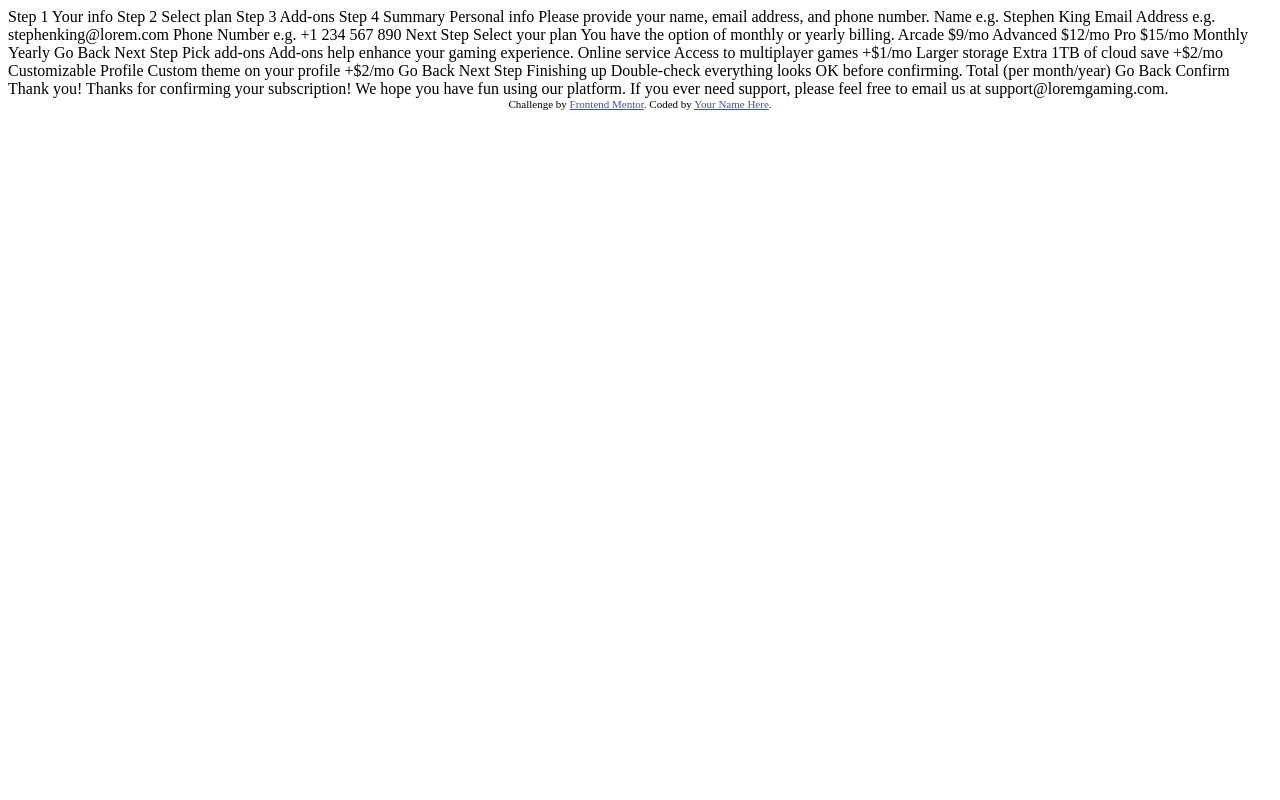
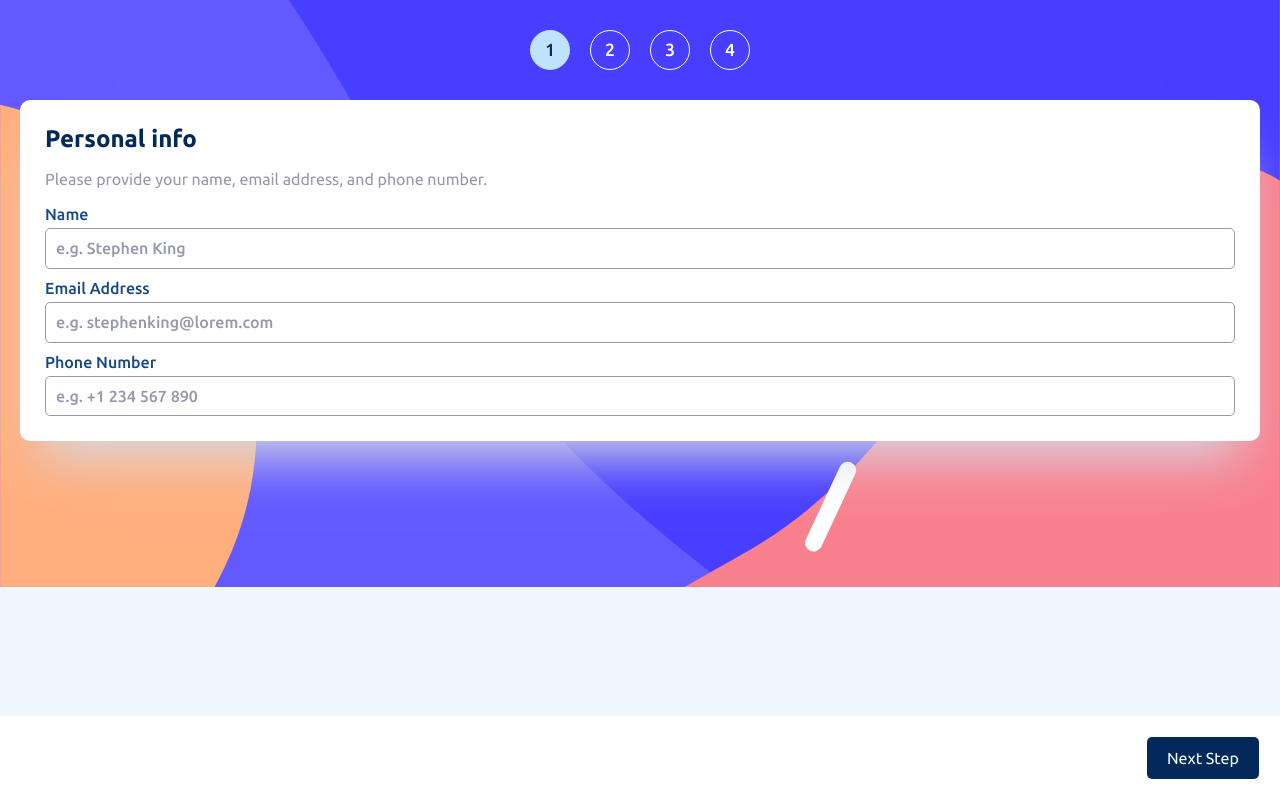
Before and after one commit to Mohammed-Beltagy/Multi-Step-Form, a plain HTML site: page index.html in a window 1280 px wide. Drawn offline with Linux system fonts and the light colour scheme.

Commit message:
added the font usein google fonts, created normalize.css & Created step-1 style for moblie with default validity check

```diff
--- /dev/null
+++ b/css/style.css
@@ -0,0 +1,169 @@
+/* Temporary Style */
+.not-styled {
+  display: none;
+}
+.attribution {
+  font-size: 11px;
+  text-align: center;
+}
+.attribution a {
+  color: hsl(228, 45%, 44%);
+}
+
+/*  ============
+    Global Rules
+    ============  */
+*,
+*::before,
+*::after {
+  margin: 0;
+  padding: 0;
+  box-sizing: border-box;
+}
+
+/* Colors */
+:root {
+  --text-accent: hsl(213, 96%, 18%);
+  --text-accent-active: hsl(213, 71%, 31%);
+  --text-secondry: hsl(231, 11%, 63%);
+  --text-secondry-hight-contrast: hsl(0, 0%, 100%);
+
+  --field-active: hsl(243, 100%, 62%);
+  --field-error: hsl(354, 84%, 57%);
+
+  --bg-active: hsl(206, 94%, 87%);
+  --section-bg: hsl(0, 0%, 100%);
+  --main-bg: hsl(217, 100%, 97%);
+  --shadow: hsl(229, 24%, 87%);
+
+  /* Unused Colors */
+  /* primary */
+  --pastel-blue: hsl(228, 100%, 84%);
+  /* neutral */
+  --alabaster: hsl(231, 100%, 99%);
+}
+
+body {
+  font-family: "Ubuntu", sans-serif;
+  background-color: var(--main-bg);
+}
+
+/*  ===============
+    Conteiner Style
+    ===============  */
+.container {
+  width: 100%;
+  display: grid;
+  grid-template-rows: auto auto 1fr;
+  /* for moblie design */
+  min-height: 100vh;
+  background-image: url("../assets/images/bg-sidebar-mobile.svg");
+  background-repeat: no-repeat;
+  background-size: contain;
+}
+
+/*  =========================
+    Steps order (aside) Style
+    =========================  */
+ul {
+  display: flex;
+  justify-content: center;
+  height: fit-content;
+}
+ul li {
+  display: block;
+  height: fit-content;
+  margin: 30px 10px;
+  list-style: none;
+}
+ul .order {
+  display: flex;
+  justify-content: center;
+  align-items: center;
+
+  height: 40px;
+  width: 40px;
+
+  color: var(--text-secondry-hight-contrast);
+  font-weight: 500;
+  font-size: 1.1em;
+
+  border: 1px solid var(--text-secondry-hight-contrast);
+  border-radius: 100%;
+}
+ul .order.active {
+  color: var(--text-accent);
+  background-color: var(--bg-active);
+  border-color: var(--bg-active);
+}
+ul .text {
+  display: none; /* for mobile */
+}
+
+/*  ==================
+    Main (steps) style
+    ==================  */
+.main {
+  background-color: var(--section-bg);
+  margin: 0 20px;
+  padding: 25px;
+  border-radius: 10px;
+  box-shadow: 0 35px 50px -20px var(--shadow);
+}
+.main h2 {
+  color: var(--text-accent);
+  font-weight: 700;
+}
+.main h2 + p {
+  margin: 15px 0;
+  line-height: 1.4;
+  color: var(--text-secondry);
+}
+.step-one label {
+  display: block;
+  margin: 10px 0 5px;
+  color: var(--text-accent-active);
+  font-weight: 500;
+}
+.step-one input {
+  width: 100%;
+  padding: 10px;
+  outline: none;
+  border: 1px solid var(--text-secondry);
+  border-radius: 5px;
+
+  color: var(--text-accent-active);
+  font-weight: 500;
+}
+.step-one input::placeholder {
+  color: var(--text-secondry);
+}
+.step-one input:focus {
+  border-color: var(--field-active);
+}
+
+/*  ============
+    Footer Style
+    ============  */
+footer {
+  background-color: var(--section-bg);
+  padding: 1px;
+  margin-top: auto;
+}
+footer .next-btn {
+  display: block;
+  padding: 12px 20px;
+  margin: 20px;
+  margin-left: auto;
+
+  background-color: var(--text-accent);
+  color: var(--alabaster);
+  border-radius: 5px;
+
+  border: none;
+  cursor: pointer;
+  transition: 0.3s;
+}
+footer .next-btn:hover {
+  background-color: var(--text-accent-active);
+}
--- a/index.html
+++ b/index.html
@@ -1,126 +1,138 @@
 <!DOCTYPE html>
 <html lang="en">
   <head>
-  <meta charset="UTF-8">
-  <meta name="viewport" content="width=device-width, initial-scale=1.0"> <!-- displays site properly based on user's device -->
+    <meta charset="UTF-8" />
+    <meta name="viewport" content="width=device-width, initial-scale=1.0" />
+    <!-- displays site properly based on user's device -->
 
-  <link rel="icon" type="image/png" sizes="32x32" href="./assets/images/favicon-32x32.png">
+    <link
+      rel="icon"
+      type="image/png"
+      sizes="32x32"
+      href="./assets/images/favicon-32x32.png"
+    />
 
     <title>Frontend Mentor | Multi-step form</title>
 
-  <!-- Feel free to remove these styles or customise in your own stylesheet 👍 -->
-  <style>
-    .attribution { font-size: 11px; text-align: center; }
-    .attribution a { color: hsl(228, 45%, 44%); }
-  </style>
+    <!-- "Ubuntu" Font -->
+    <link rel="preconnect" href="https://fonts.googleapis.com" />
+    <link rel="preconnect" href="https://fonts.gstatic.com" crossorigin />
+    <link
+      href="https://fonts.googleapis.com/css2?family=Ubuntu:wght@400;500;700&display=swap"
+      rel="stylesheet"
+    />
+    <!-- Normalize Style sheet -->
+    <link rel="stylesheet" href="css/normalize.css" />
+    <!-- Beltagy Style sheet -->
+    <link rel="stylesheet" href="css/style.css" />
   </head>
   <body>
+    <div class="container">
+      <ul>
+        <li>
+          <span class="order active">1</span>
+          <div class="text">
+            <h3>Step 1</h3>
+            <span>Your info</span>
+          </div>
+        </li>
+        <li>
+          <span class="order">2</span>
+          <div class="text">
+            <h3>Step 2</h3>
+            <span>Select plan</span>
+          </div>
+        </li>
+        <li>
+          <span class="order">3</span>
+          <div class="text">
+            <h3>Step 3</h3>
+            <span>Add-ons</span>
+          </div>
+        </li>
+        <li>
+          <span class="order">4</span>
+          <div class="text">
+            <h3>Step 4</h3>
+            <span>Summary</span>
+          </div>
+        </li>
+      </ul>
+      <form id="main" class="main">
+        <div class="step-one">
+          <h2>Personal info</h2>
+          <p>Please provide your name, email address, and phone number.</p>
 
+          <label>Name</label>
+          <input type="text" placeholder="e.g. Stephen King" required />
+
+          <label>Email Address</label>
+          <input
+            type="email"
+            placeholder="e.g. stephenking@lorem.com"
+            required
+          />
+
+          <label>Phone Number</label>
+          <input type="tel" placeholder="e.g. +1 234 567 890" required />
+        </div>
+      </form>
+      <footer>
+        <input type="submit" class="next-btn" value="Next Step" form="main" />
+      </footer>
+    </div>
+
+    <div class="not-styled">
       <!-- Sidebar start -->
-
-  Step 1
-  Your info
-
-  Step 2
-  Select plan
-
-  Step 3
-  Add-ons
-
-  Step 4
-  Summary
 
       <!-- Sidebar end -->
 
       <!-- Step 1 start -->
 
-  Personal info
-  Please provide your name, email address, and phone number.
-
-  Name
-  e.g. Stephen King
-
-  Email Address
-  e.g. stephenking@lorem.com
-
-  Phone Number
-  e.g. +1 234 567 890
-
-  Next Step
+      Name Next Step
 
       <!-- Step 1 end -->
 
       <!-- Step 2 start -->
 
-  Select your plan
-  You have the option of monthly or yearly billing.
-
-  Arcade
-  $9/mo
-
-  Advanced
-  $12/mo
-
-  Pro
-  $15/mo
-
-  Monthly
-  Yearly
-
-  Go Back
-  Next Step
+      Select your plan You have the option of monthly or yearly billing. Arcade
+      $9/mo Advanced $12/mo Pro $15/mo Monthly Yearly Go Back Next Step
 
       <!-- Step 2 end -->
 
       <!-- Step 3 start -->
 
-  Pick add-ons
-  Add-ons help enhance your gaming experience.
-
-  Online service
-  Access to multiplayer games
-  +$1/mo
-
-  Larger storage
-  Extra 1TB of cloud save
-  +$2/mo
-
-  Customizable Profile
-  Custom theme on your profile
-  +$2/mo
-
-  Go Back
+      Pick add-ons Add-ons help enhance your gaming experience. Online service
+      Access to multiplayer games +$1/mo Larger storage Extra 1TB of cloud save
+      +$2/mo Customizable Profile Custom theme on your profile +$2/mo Go Back
       Next Step
 
       <!-- Step 3 end -->
 
       <!-- Step 4 start -->
 
-  Finishing up
-  Double-check everything looks OK before confirming.
+      Finishing up Double-check everything looks OK before confirming.
 
       <!-- Dynamically add subscription and add-on selections here -->
 
-  Total (per month/year)
-
-  Go Back
-  Confirm
+      Total (per month/year) Go Back Confirm
 
       <!-- Step 4 end -->
 
       <!-- Step 5 start -->
 
-  Thank you!
-
-  Thanks for confirming your subscription! We hope you have fun
-  using our platform. If you ever need support, please feel free
-  to email us at support@loremgaming.com.
+      Thank you! Thanks for confirming your subscription! We hope you have fun
+      using our platform. If you ever need support, please feel free to email us
+      at support@loremgaming.com.
 
       <!-- Step 5 end -->
 
       <div class="attribution">
-    Challenge by <a href="https://www.frontendmentor.io?ref=challenge" target="_blank">Frontend Mentor</a>.
-    Coded by <a href="#">Your Name Here</a>.
+        Challenge by
+        <a href="https://www.frontendmentor.io?ref=challenge" target="_blank"
+          >Frontend Mentor</a
+        >. Coded by <a href="#">Your Name Here</a>.
+      </div>
     </div>
   </body>
 </html>
```
Also changed, not shown: assets/fonts/Ubuntu-Bold.ttf (deleted), assets/fonts/Ubuntu-Medium.ttf (deleted), assets/fonts/Ubuntu-Regular.ttf (deleted), css/normalize.css (added). Lines whose indentation alone changed are shown as unchanged.
